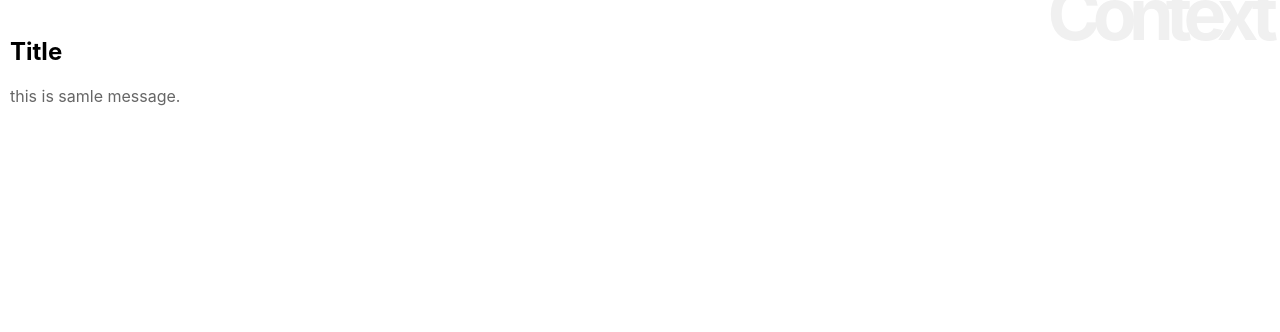
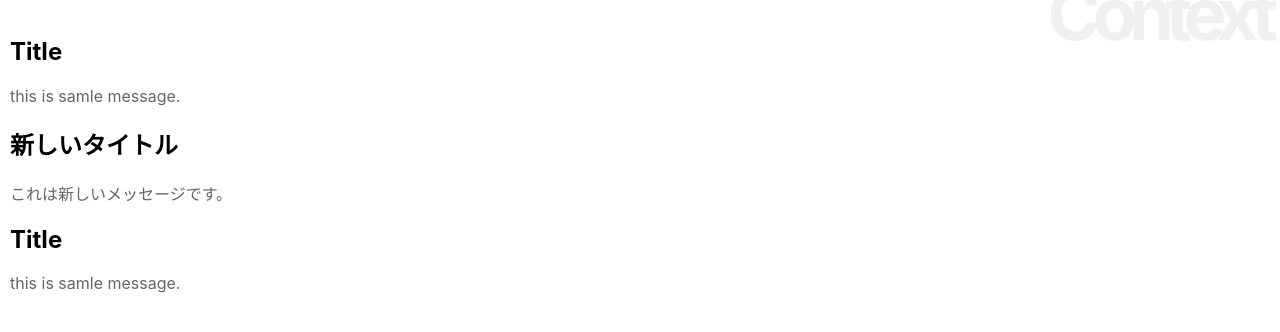
Before and after one commit to din65040/react_started, a React (Create React App) app: page / in a window 1280 px wide. Shown: the top 332 px of the page. Built offline with nearby package versions, Linux system fonts and the light colour scheme.

Commit message:
feat：リスト 3-31 サンプル作成

```diff
--- a/src/App.js
+++ b/src/App.js
@@ -8,10 +8,21 @@ let data = {
 
 const SampleContext = React.createContext(data);
 class App extends Component {
+  newdata = {
+    title: '新しいタイトル',
+    message: 'これは新しいメッセージです。'
+  }
+
   render() {
     return (
       <div>
         <h1>Context</h1>
+        <Title />
+        <Message />
+        <SampleContext.Provider value={this.newdata}>
+          <Title />
+          <Message />
+        </SampleContext.Provider>
         <Title />
         <Message />
       </div>
```
